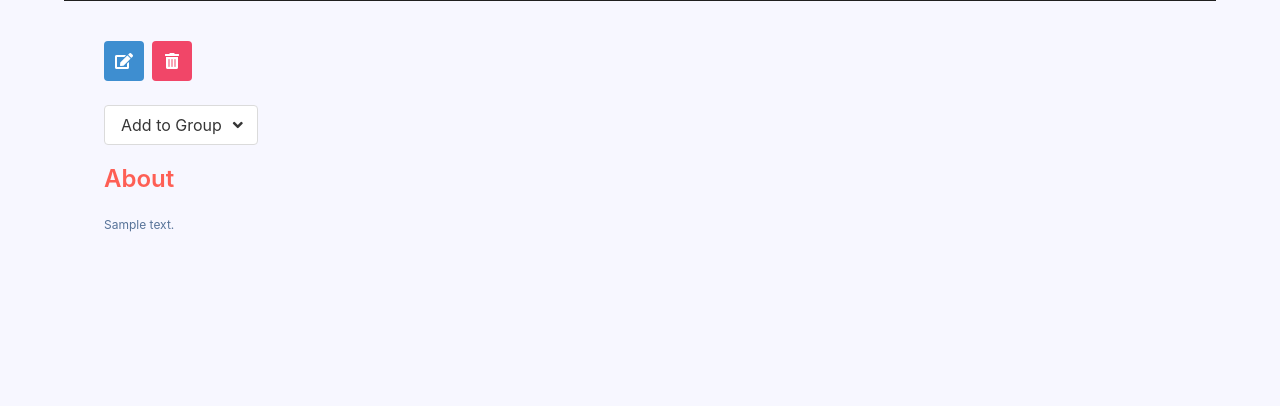
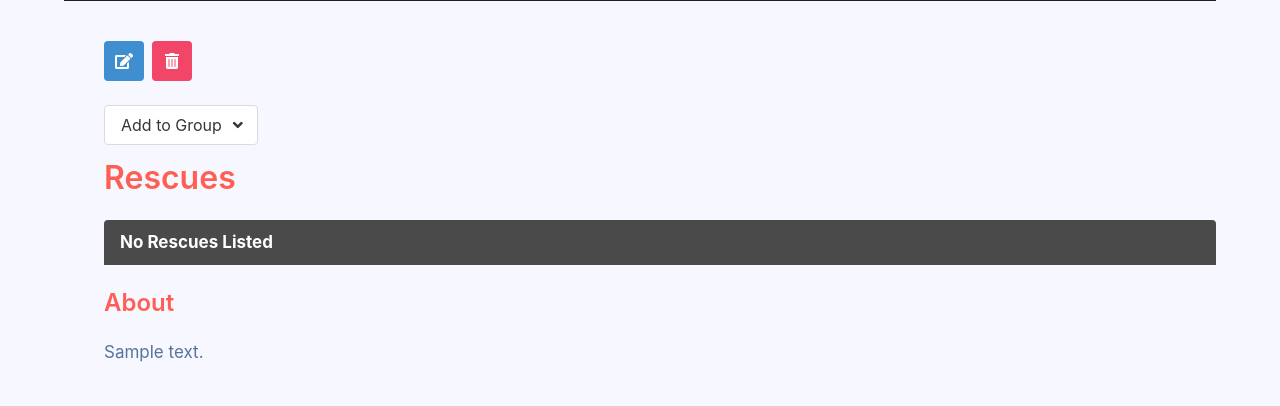
Before and after one commit to daejah-atkinson/dog-collector, a Django app: page /dogs/1/ in a window 1280 px wide. Shown: the part 551-957 px from the top of the page. Before the commit the page ends 783 px from the top, so only its background shows below. Run offline with Django 4.2, Linux system fonts and the light colour scheme; tables that the repository leaves empty hold one stand-in row (values such as "Sample post"); grey boxes marked "Sample" are stand-in pictures.

Commit message:
one to many model added

```diff
--- a/main_app/admin.py
+++ b/main_app/admin.py
@@ -1,5 +1,6 @@
 from django.contrib import admin
-from .models import Dog, Group
+from .models import Dog, Group, Rescue
 
 admin.site.register(Dog)
 admin.site.register(Group)
+admin.site.register(Rescue)
--- a/main_app/models.py
+++ b/main_app/models.py
@@ -21,3 +21,10 @@
 
     def __str__(self):
         return self.type
+
+class Rescue(models.Model):
+    name = models.CharField(max_length=150)
+    dog = models.ForeignKey(Dog, on_delete=models.CASCADE, related_name='rescues')
+
+    def __str__(self):
+        return self.name
--- a/main_app/static/styles/main.css
+++ b/main_app/static/styles/main.css
@@ -107,3 +107,11 @@
     grid-template-columns: 0.1fr 3fr 0.5fr 0.3fr;
     border-radius: 5px;
   }
+
+  .dropdown {
+    margin-bottom: 15px;
+  }
+
+  .text-medium{
+    font-size: 17px;
+  }
--- a/main_app/templates/dog_detail.html
+++ b/main_app/templates/dog_detail.html
@@ -47,11 +47,27 @@
           </div>
         </div>
       </span>
+      <div class="detail__songs mb-5">
+        <h3 class="title is-3 rescue">Rescues</h3>
 
+        {% for rescue in dog.rescue.all %}
+        <div class="song">
+          <span>{{forloop.counter}}</span>
+          <span><b>{{rescue.name}}</b></span>
+        </div>
+        {% empty %}
+        <article class="message">
+          <div class="message-header">
+            <p class='text-medium'>No Rescues Listed</p>
+          </div>
+        </article>
+
+        {% endfor %}
+      </div>
 
     <div class="detail__about">
         <h4 class="title is-4">About</h4>
-        <p>{{dog.about}}</p>
+        <p class='text-medium'>{{dog.about}}</p>
     </div>
 </div>
 
```
Also changed, not shown: main_app/migrations/0003_rescue.py (added).
